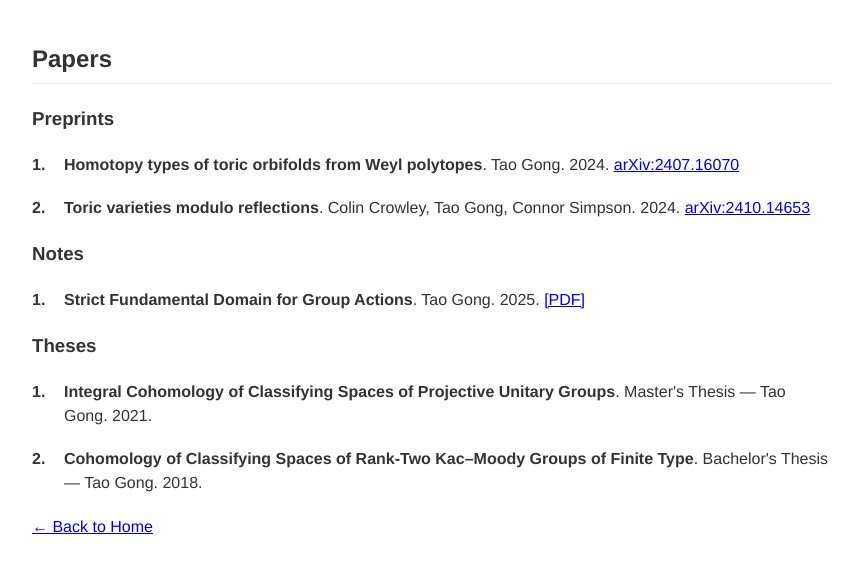
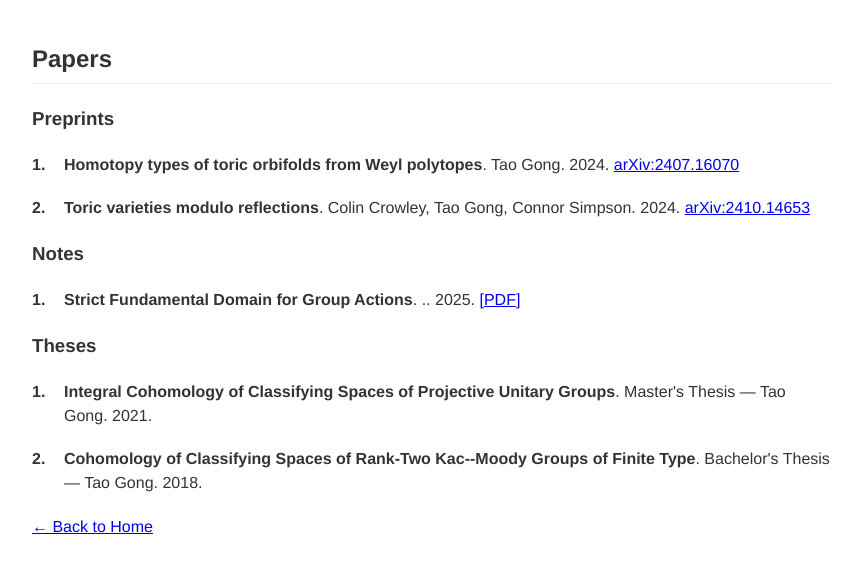
Before and after one commit to ggttaaoo/ggttaaoo.github.io, a Jekyll site: the page built from papers.md, in a window 1280 px wide. Shown: the top 573 px of the page, without its empty margins (208-1068 px from the left). Built offline with Jekyll 4.4.1, drawn with Linux system fonts in a browser that asks for light colours.

Commit message:
better setting

```diff
--- a/_data/programming.yml
+++ b/_data/programming.yml
@@ -1,5 +1,5 @@
 - title: RealQuo.jl
-  authors: "Tao Gong, Colin Crowley, Connor Simpson"
+  authors: "Colin Crowley, Tao Gong, Connor Simpson"
   time: "2025/10"
   description: "A Julia package for quotients of real toric permutohedron varieties."
   link: "https://github.com/ggttaaoo/RealQuo"
--- a/_data/publications.yml
+++ b/_data/publications.yml
@@ -15,7 +15,7 @@
 # Notes
 # -------------------------
 - title: "Strict Fundamental Domain for Group Actions"
-  authors: "Tao Gong"
+  authors: "."
   year: 2025
   note: true
   file_link: "/assets/papers/strict_fundamental_domain.pdf"
@@ -29,7 +29,7 @@
   type: "thesis"
   degree: "Master's Thesis"
 
-- title: "Cohomology of Classifying Spaces of Rank-Two Kac–Moody Groups of Finite Type"
+- title: "Cohomology of Classifying Spaces of Rank-Two Kac--Moody Groups of Finite Type"
   authors: "Tao Gong"
   year: 2018
   type: "thesis"
```
